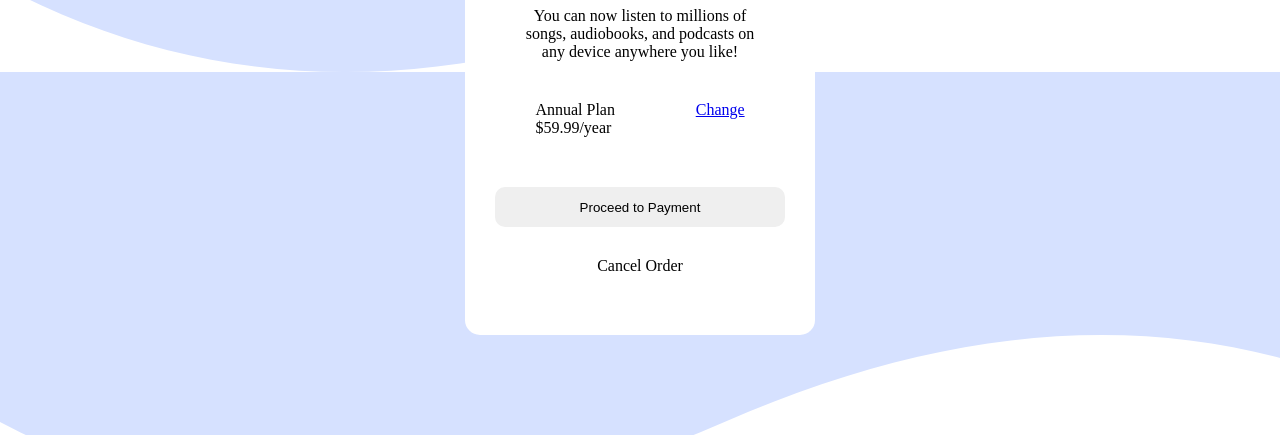
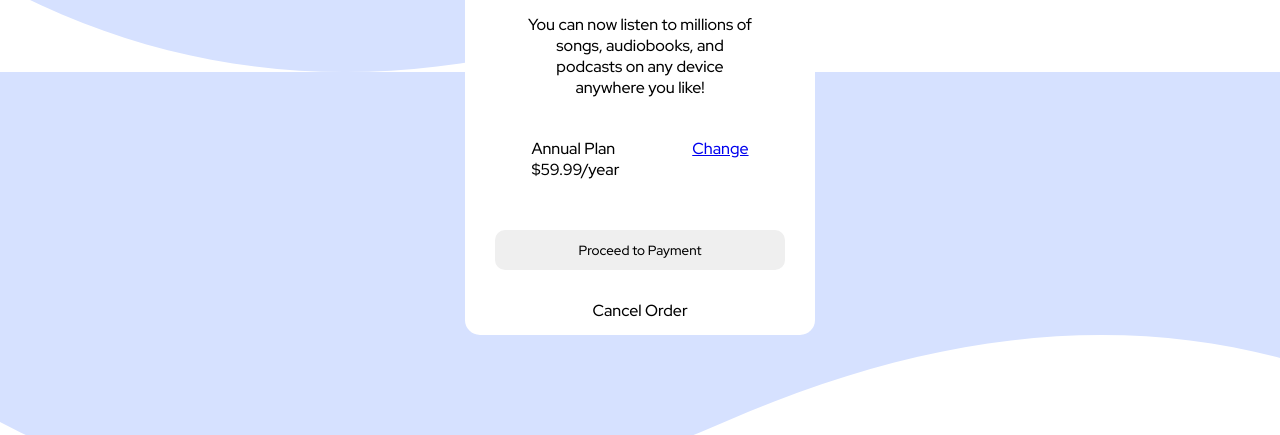
Before and after one commit to Smailen5/order-summary-component-main, a plain HTML site: page index.html in a window 1280 px wide. Shown: the part 365-800 px from the top of the page. Drawn offline with Linux system fonts and the light colour scheme.

Commit message:
Aggiunto link al font

```diff
--- a/index.html
+++ b/index.html
@@ -7,6 +7,11 @@
   <!-- displays site properly based on user's device -->
   <link rel="stylesheet" href="style.css">
   <link rel="icon" type="image/png" sizes="32x32" href="./images/favicon-32x32.png">
+
+  <!---------- Font Red Hat Display ---------->
+  <link rel="preconnect" href="https://fonts.googleapis.com">
+  <link rel="preconnect" href="https://fonts.gstatic.com" crossorigin>
+  <link href="https://fonts.googleapis.com/css2?family=Red+Hat+Display:wght@500;700;900&display=swap" rel="stylesheet">
 
   <title>Frontend Mentor | Order summary card</title>
 
--- a/style.css
+++ b/style.css
@@ -2,7 +2,9 @@
     margin: 0;
     padding: 0;
     box-sizing: border-box;
+    font-family: 'Red Hat Display', sans-serif;
 }
+
 body {
     display: flex;
     justify-content: center;
@@ -10,20 +12,24 @@ body {
     height: 100vh;
     background-image: url(/images/pattern-background-desktop.svg);
 }
+
 .card {
     width: 350px;
     height: 600px;
     background: white;
     border-radius: 15px;
 }
+
 .card-img {
     width: 100%;
     /* height: 220px; */
 }
+
 .card-img img {
     width: 100%;
     border-radius: 15px 15px 0 0;
 }
+
 .section {
     padding: 30px;
     display: flex;
@@ -31,21 +37,25 @@ body {
     justify-content: center;
     flex-direction: column;
 }
+
 .section p {
     width: 80%;
     margin: 30px 0 40px 0;
     text-align: center;
 }
+
 .cnt-max {
     width: 100%;
     display: flex;
     justify-content: space-around;
     margin-bottom: 50px;
 }
+
 .container {
     display: flex;
     flex-direction: column;
 }
+
 button {
     width: 100%;
     height: 40px;
```
